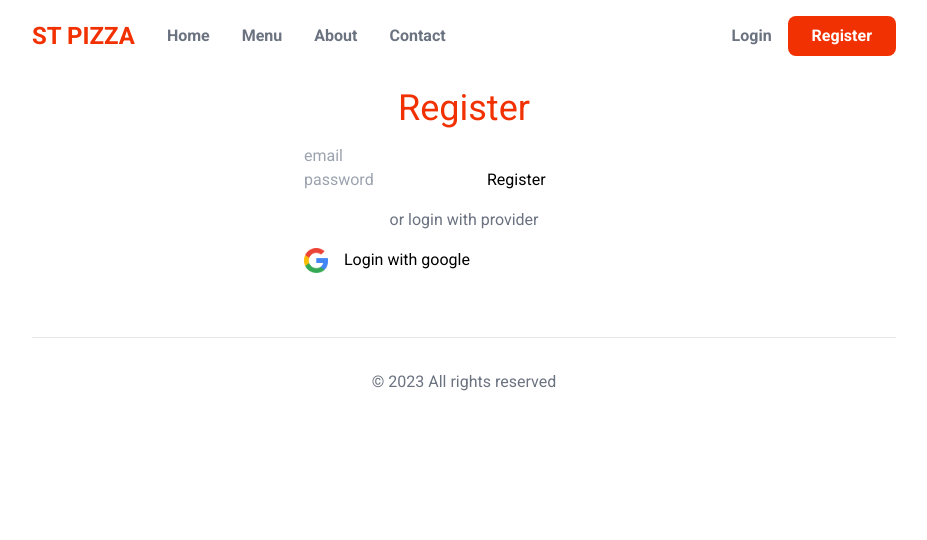
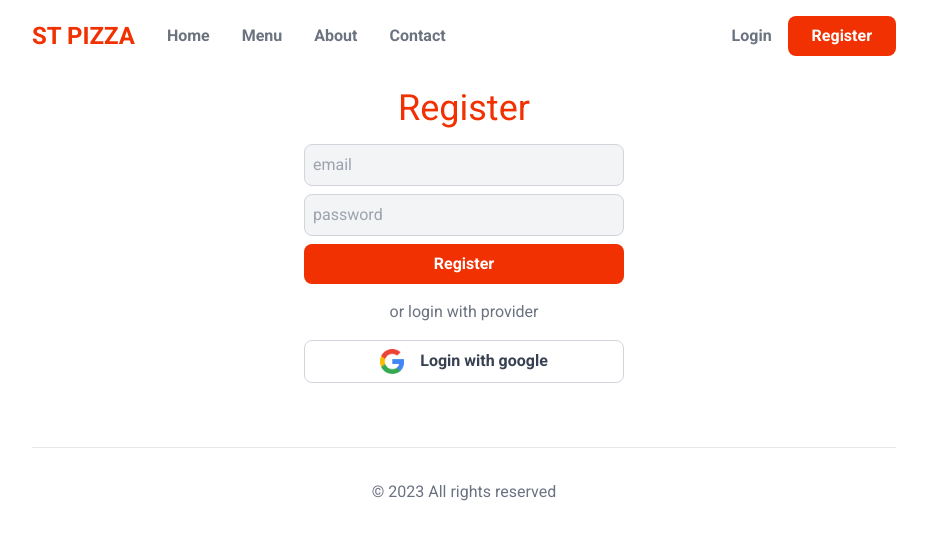
Before and after one commit to vvu060/food-delivery-app, a Next.js app: page /register in a window 1280 px wide. Shown: the top 540 px of the page, without its empty margins (176-1103 px from the left). Built offline with nearby package versions, Linux system fonts and the light colour scheme.

Commit message:
Update global styles for form inputs and buttons

```diff
--- a/src/app/globals.css
+++ b/src/app/globals.css
@@ -6,3 +6,19 @@
   @apply grid;
   grid-template-columns: 0.4fr 0.6fr;
 }
+
+input[type='email'],
+input[type='password'],
+input[type='text'] {
+  @apply block w-full my-2 rounded-lg;
+  @apply border p-2 border-gray-300 bg-gray-100;
+}
+
+button {
+  @apply block w-full text-gray-700 font-semibold border border-gray-300 rounded-lg px-6 py-2;
+}
+
+button[type='submit'],
+.submit {
+  @apply border-0 bg-primary text-white;
+}
```
